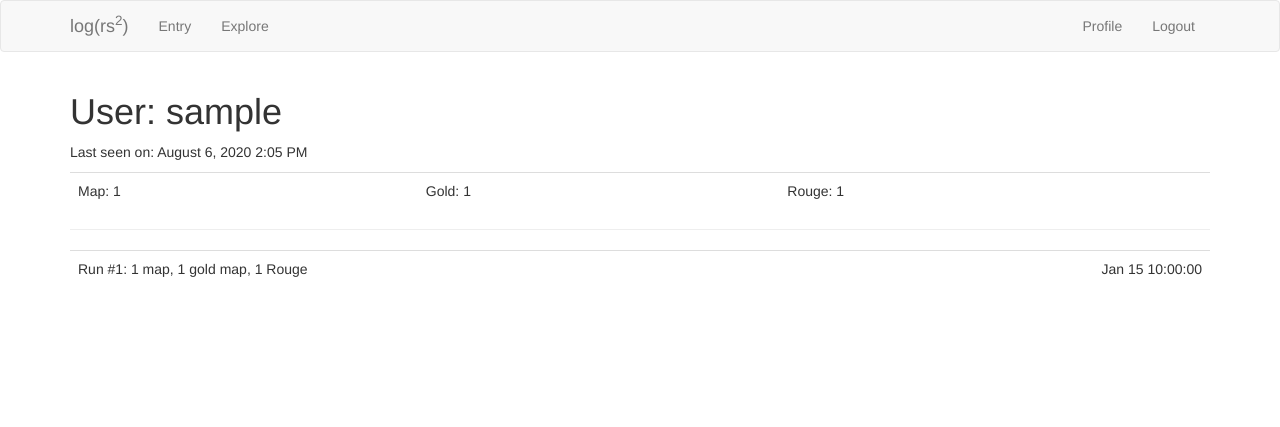
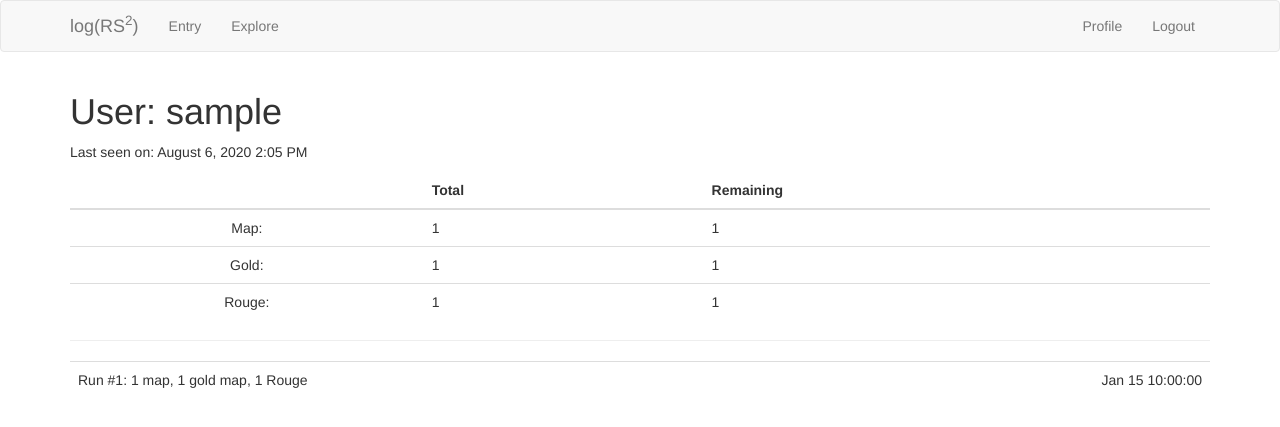
Before and after one commit to mingzhaya/log-rs-2-, a Flask app: a page that uses app/templates/base.html in a window 1280 px wide. Shown: the top 427 px of the page. Run offline with Flask 2, Linux system fonts and the light colour scheme; a user stored in the database is signed in; tables that the repository leaves empty hold one stand-in row (values such as "Sample post"); some libraries are stand-ins or nearby versions.

Commit message:
Fix typo in header and display remaining items

```diff
--- a/app/templates/base.html
+++ b/app/templates/base.html
@@ -15,7 +15,7 @@
                     <span class="icon-bar"></span>
                     <span class="icon-bar"></span>
                 </button>
-                <a class="navbar-brand" href="{{ url_for('index') }}">log(rs<sup>2</sup>)</a>
+                <a class="navbar-brand" href="{{ url_for('index') }}">log(RS<sup>2</sup>)</a>
             </div>
             <div class="collapse navbar-collapse" id="bs-example-navbar-collapse-1">
                 <ul class="nav navbar-nav">
--- a/app/templates/user.html
+++ b/app/templates/user.html
@@ -6,11 +6,30 @@
     <p>Last seen on: {{ moment(user.last_seen).format('LLL') }}</p>
     {% endif %}
     <table class="table table-hover">
-        <tr>
-            <td>Map: {{ maps }}</td>
-            <td>Gold: {{ gold_maps }}</td>
-            <td>Rouge: {{ rouges }}</td>
-        </tr>
+        <thead>
+            <tr>
+                <th scope="col"></th>
+                <th scope="col">Total</th>
+                <th scope="col">Remaining</th>
+            </tr>
+        </thead>
+        <tbody>
+            <tr>
+                <td align="center">Map:</td>
+                <td>{{ maps }}</td>
+                <td>{{ maps }}</td>
+            </tr>
+            <tr>
+                <td align="center">Gold:</td>
+                <td>{{ gold_maps }}</td>
+                <td>{{ gold_maps }}</td>
+            </tr>
+            <tr>
+                <td align="center">Rouge:</td>
+                <td>{{ rouges }}</td>
+                <td>{{ rouges }}</td>
+            </tr>
+        </tbody>
     </table>
     <hr>
     {% for mapdrop in mapdrops %}
```
Also changed, not shown: app.db.
